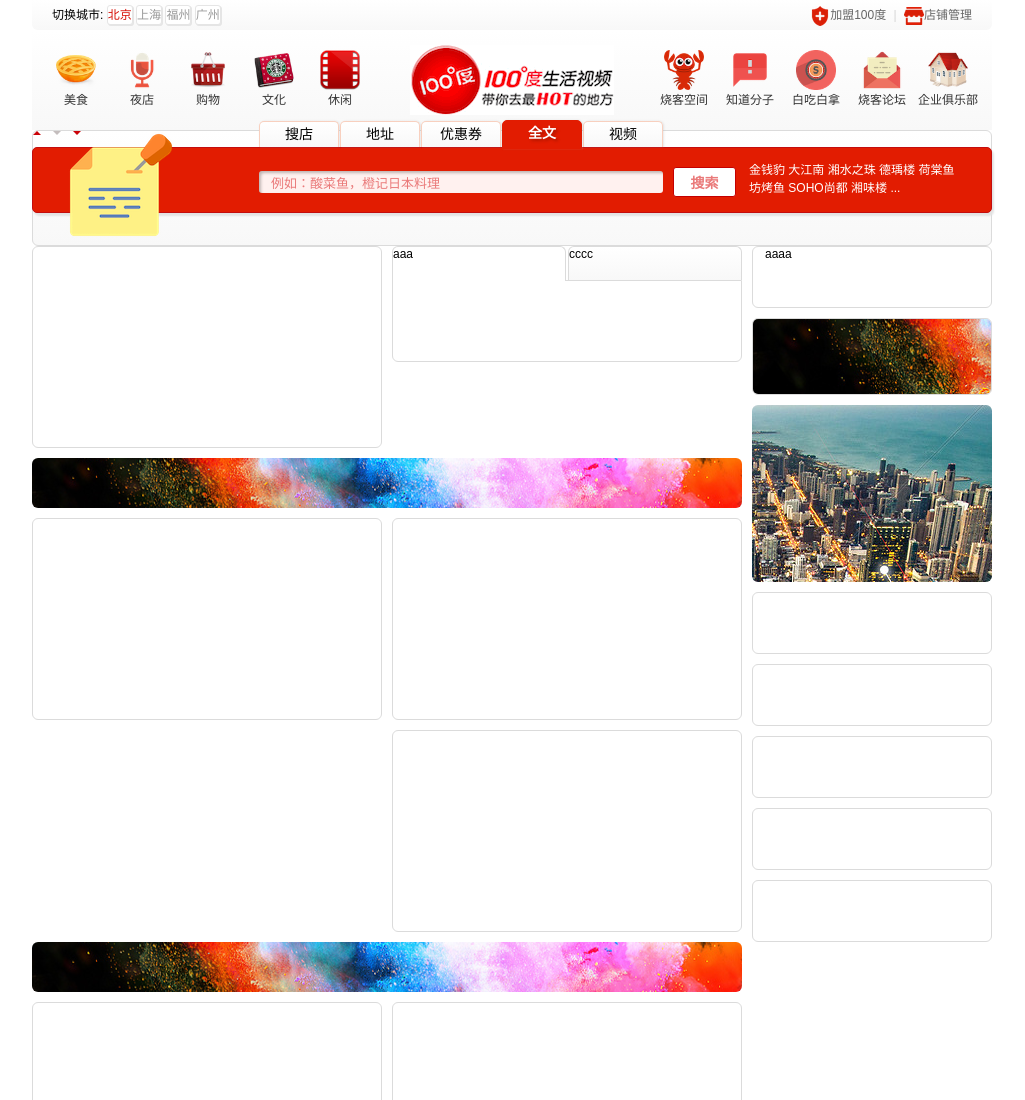
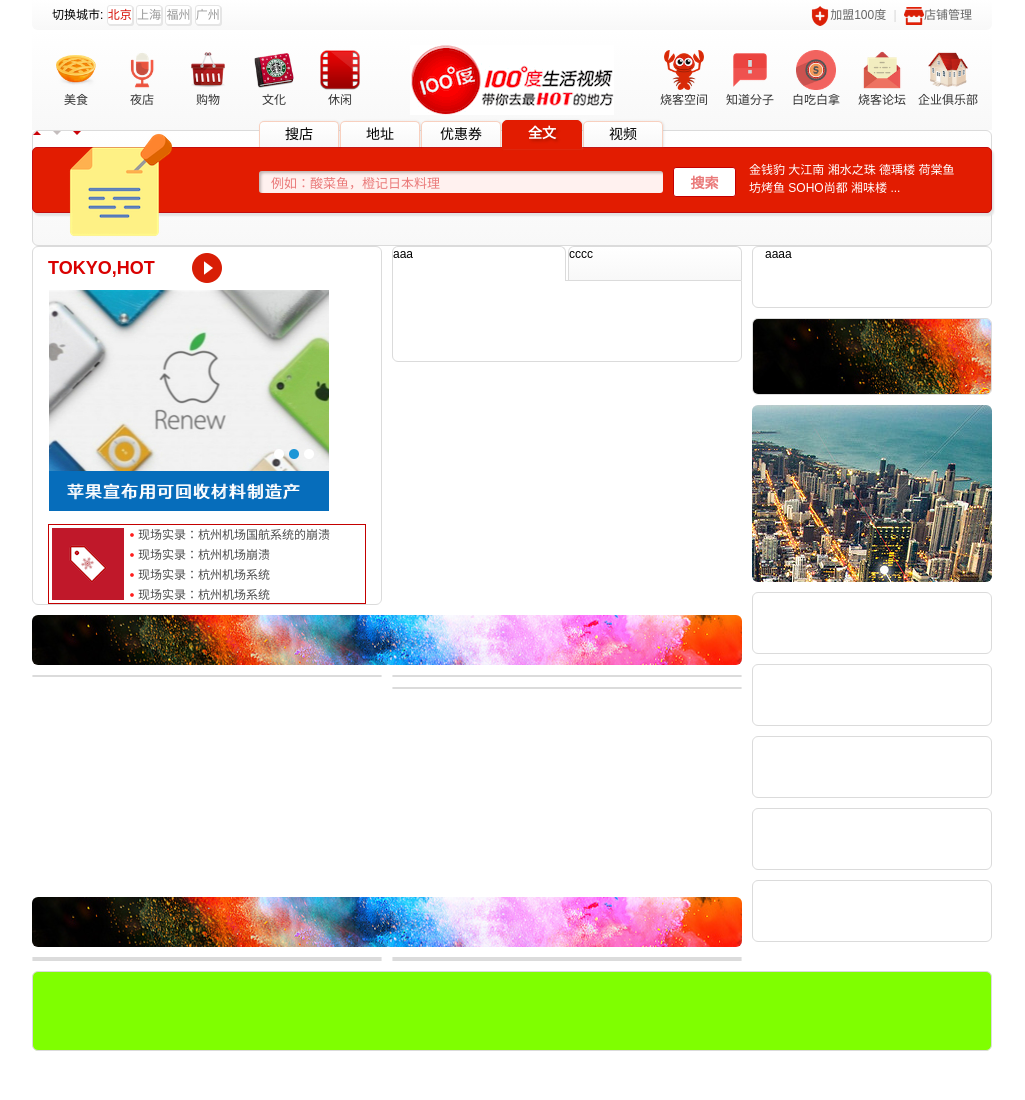
Before and after one commit to koreadragon/firstWebsite, a plain HTML site: page index.html in a window 1280 px wide. Shown: the top 1100 px of the page, without its empty margins (128-1153 px from the left). Drawn offline with Linux system fonts and the light colour scheme.

Commit message:
完成中部what hot 制作
Signed-off-by: hanguolong <724584644@qq.com>

```diff
--- a/index.html
+++ b/index.html
@@ -93,7 +93,14 @@
 
         <div class="clear main_warp">
             <div class="section fl">
-
+                <h2 class="video_title">TOKYO,HOT</h2>
+                <div class="video"><img src="imgs/main/video.png"/></div>
+                <ul class="video_list">
+                    <li><a href="#">现场实录：杭州机场国航系统的崩溃</a></li>
+                    <li><a href="#">现场实录：杭州机场崩溃</a></li>
+                    <li><a href="#">现场实录：杭州机场系统</a></li>
+                    <li><a href="#">现场实录：杭州机场系统</a></li>
+                </ul>
             </div>
             <div class="options fr">
                 <ul class="nav">
--- a/style.css
+++ b/style.css
@@ -118,7 +118,7 @@
 
     width:318px;
     padding: 0 15px;
-    height:200px;/*233333*/
+
 
 }
 .options {
@@ -405,3 +405,35 @@
 
     border-top: 4px solid #c4bdbd;
 }
+
+.video_title{
+    height:42px;
+    line-height: 42px;
+    background:url("imgs/main/play_button.png") no-repeat center center;
+    font-size: 18px;
+    color: #d90000;
+    cursor: pointer;
+
+}
+
+.video{
+    margin-bottom: 13px;
+}
+.video_list{
+    padding-left: 75px;
+    height:78px;
+    background:url("imgs/main/hot_sale.png") no-repeat 3px center;
+    border:1px solid #c40000;
+}
+.video_list li{
+    text-indent: 14px;
+    line-height: 20px;
+    background:url("imgs/main/dot.png") no-repeat 3px center;
+
+}
+.video_list li a {
+    color: #4d4d4d;
+}
+.video_list li a:hover{
+    text-decoration: underline;
+}
```
Also changed, not shown: imgs/main/dot.png (added), imgs/main/hot_sale.png (added), imgs/main/play_button.png (added), imgs/main/video.png (added), 2 other files.
